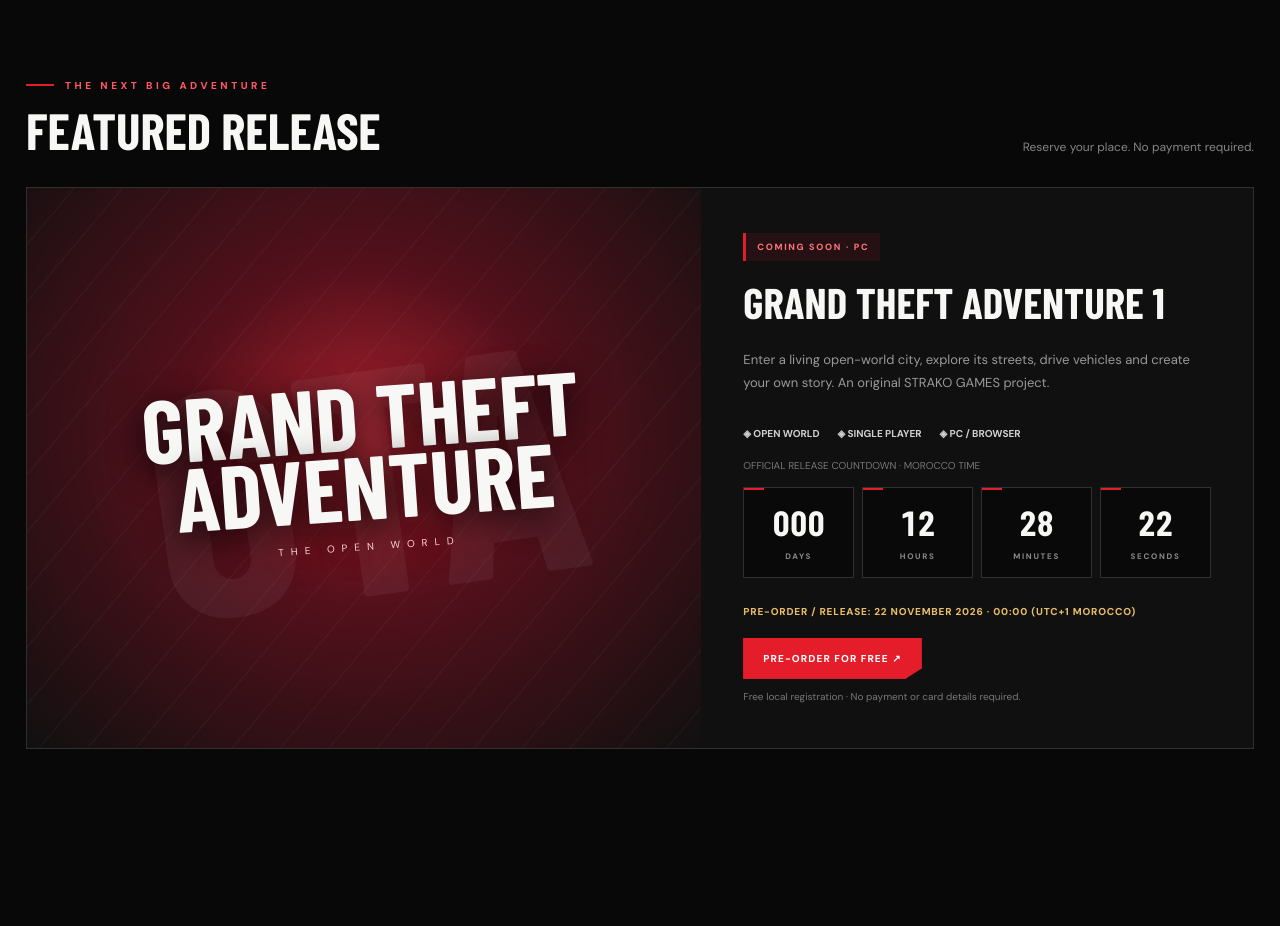
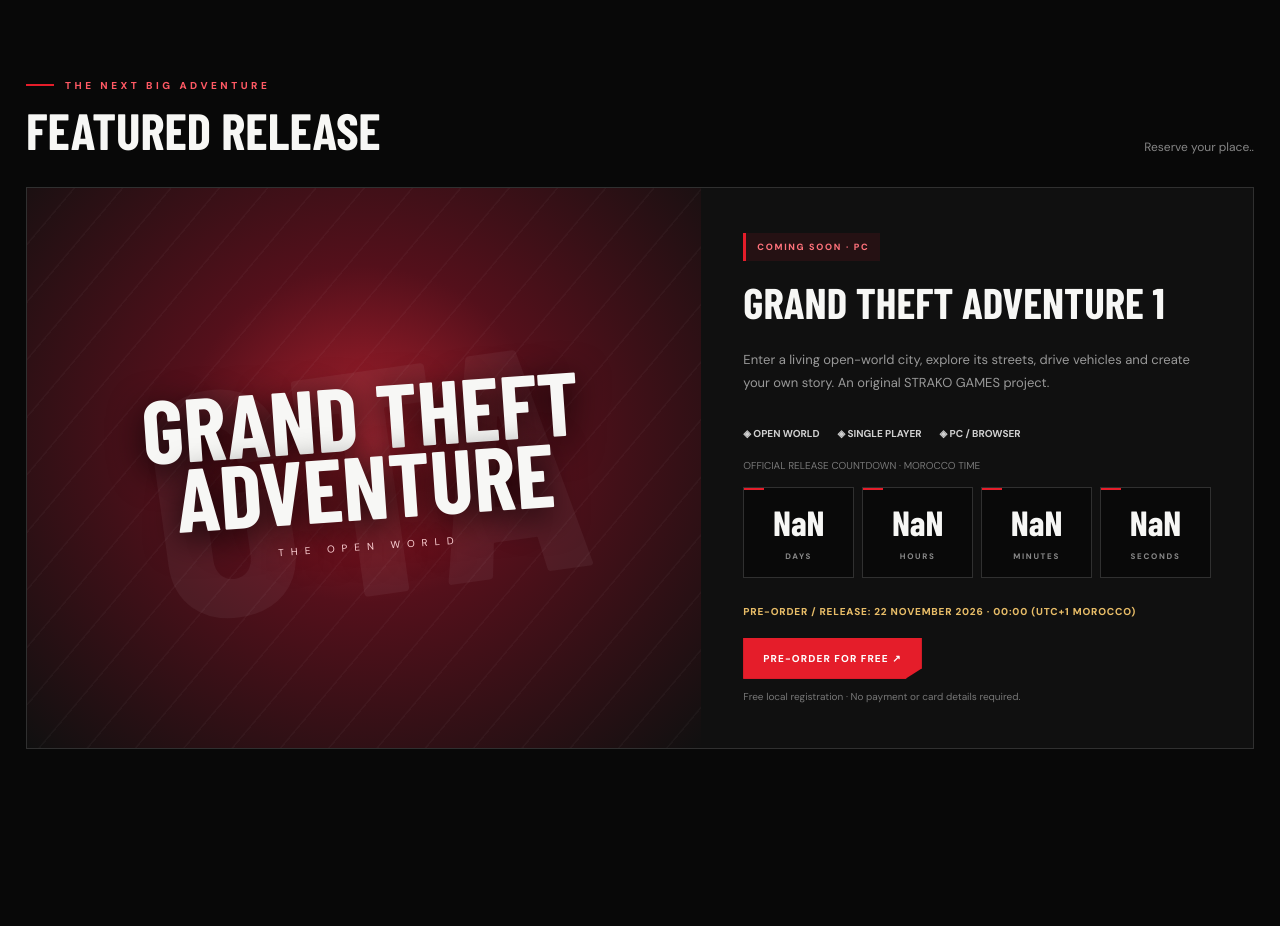
Before and after one commit to strakogames/GRAND-THEFT-ADVUNTER-1-SHOP, a plain HTML site: page index.html in a window 1280 px wide. Shown: the part 860-1786 px from the top of the page. Drawn offline with nearby package versions, Linux system fonts and the light colour scheme; a web font is replaced by a local one.

Commit message:
Update index.html

```diff
--- a/index.html
+++ b/index.html
@@ -508,7 +508,7 @@ BUILT FOR PLAYERS <b>✦</b> NEXT LEVEL GAMING <b>✦</b>
 <div class="eyebrow">THE NEXT BIG ADVENTURE</div>
 <h2>FEATURED RELEASE</h2>
 </div>
-<p>Reserve your place. No payment required.</p>
+<p>Reserve your place..</p>
 </div>
 
 <div class="game-feature">
@@ -680,10 +680,10 @@ Do not use a real or reused password.
    STRAKO GAMES — OWNER CONFIGURATION
 ========================================== */
 
-const RELEASE_AT = "2026-11-22T00:00:00+01:00";
+const RELEASE_AT = "2026-11-21T:12:00:00+01:00";
 
 /* ADD YOUR GAME URL HERE */
-const RELEASE_GAME_URL = "";
+const RELEASE_GAME_URL = "https://strakogames.github.io/GTA-ADVENTURE-1-GAME-PLAY-/";
 
 const GAMES = [
 {
```
